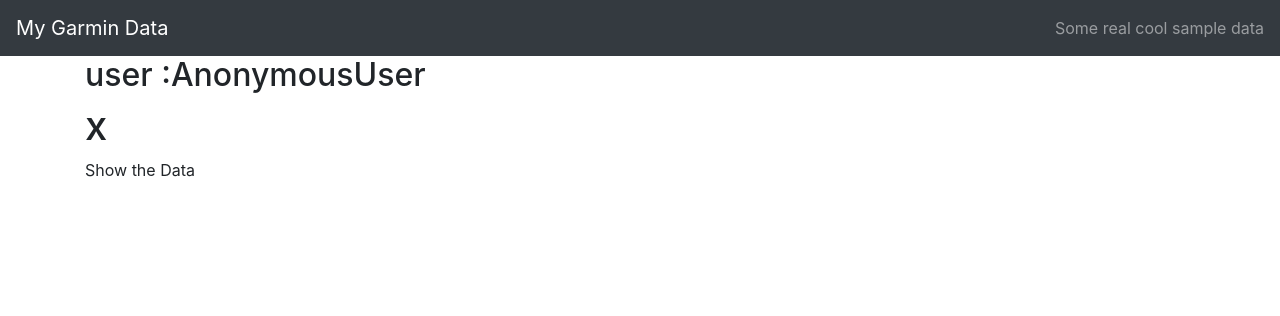
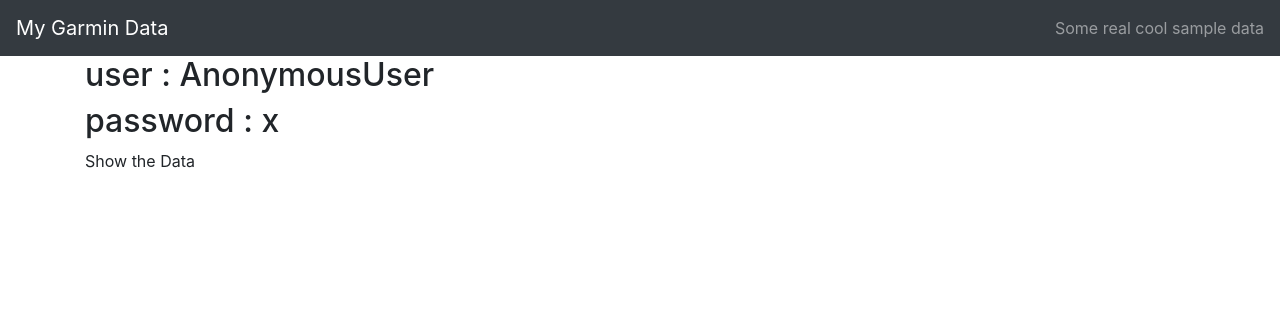
Before and after one commit to ArtSphere/grmProject, a Django app: template grm/mygrm/templates/mygrm/showdata.html in a window 1280 px wide. Shown: the top 316 px of the page. Run offline with Django 3.2, Linux system fonts and the light colour scheme; the template is opened without the code that fills it: most values are stand-ins (such as "Sample title", 1, 10 or a date in 2020); some libraries are stand-ins or nearby versions.

Commit message:
requirements

```diff
--- a/grm/mygrm/templates/mygrm/showdata.html
+++ b/grm/mygrm/templates/mygrm/showdata.html
@@ -14,8 +14,8 @@
             </span>
         </nav>
        <div class="container">
-            <h2>user :{{ user }}</h2>
-           <h1>{{ password }}</h1>
+            <h2>user : {{ user }}</h2>
+           <h2>password : {{ password }}</h2>
            Show the Data
 
         </div>
```
